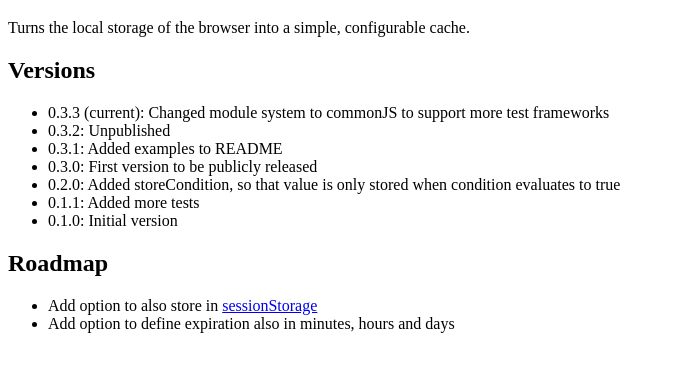
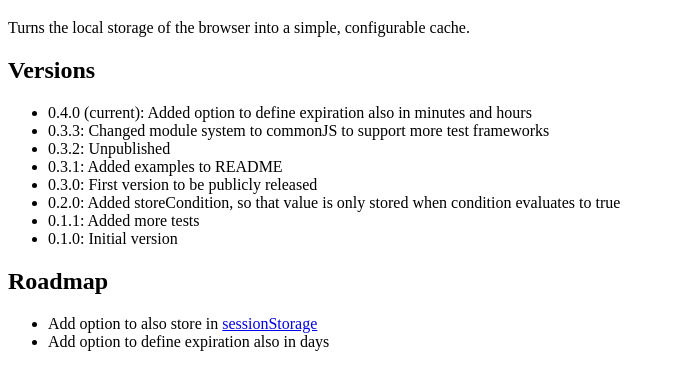
Before and after one commit to arjenbloemsma/kache, a website: page index.html in a window 1280 px wide. Shown: the part 61-450 px from the top of the page, without its empty margins (0-675 px from the left). Drawn offline with Linux system fonts and the light colour scheme.

Commit message:
updated project page

```diff
--- a/index.html
+++ b/index.html
@@ -11,7 +11,8 @@
     <p>Turns the local storage of the browser into a simple, configurable cache.</p>
     <h2>Versions</h2>
     <ul>
-        <li>0.3.3 (current): Changed module system to commonJS to support more test frameworks</li>
+        <li>0.4.0 (current): Added option to define expiration also in minutes and hours</li>
+        <li>0.3.3: Changed module system to commonJS to support more test frameworks</li>
         <li>0.3.2: Unpublished</li>
         <li>0.3.1: Added examples to README</li>
         <li>0.3.0: First version to be publicly released</li>
@@ -22,7 +23,7 @@
     <h2>Roadmap</h2>
     <ul>
         <li>Add option to also store in <a href="https://developer.mozilla.org/en-US/docs/Web/API/Window/sessionStorage">sessionStorage</a></li>
-        <li>Add option to define expiration also in minutes, hours and days</li>
+        <li>Add option to define expiration also in days</li>
     </ul>
 </body>
 </html>
```
